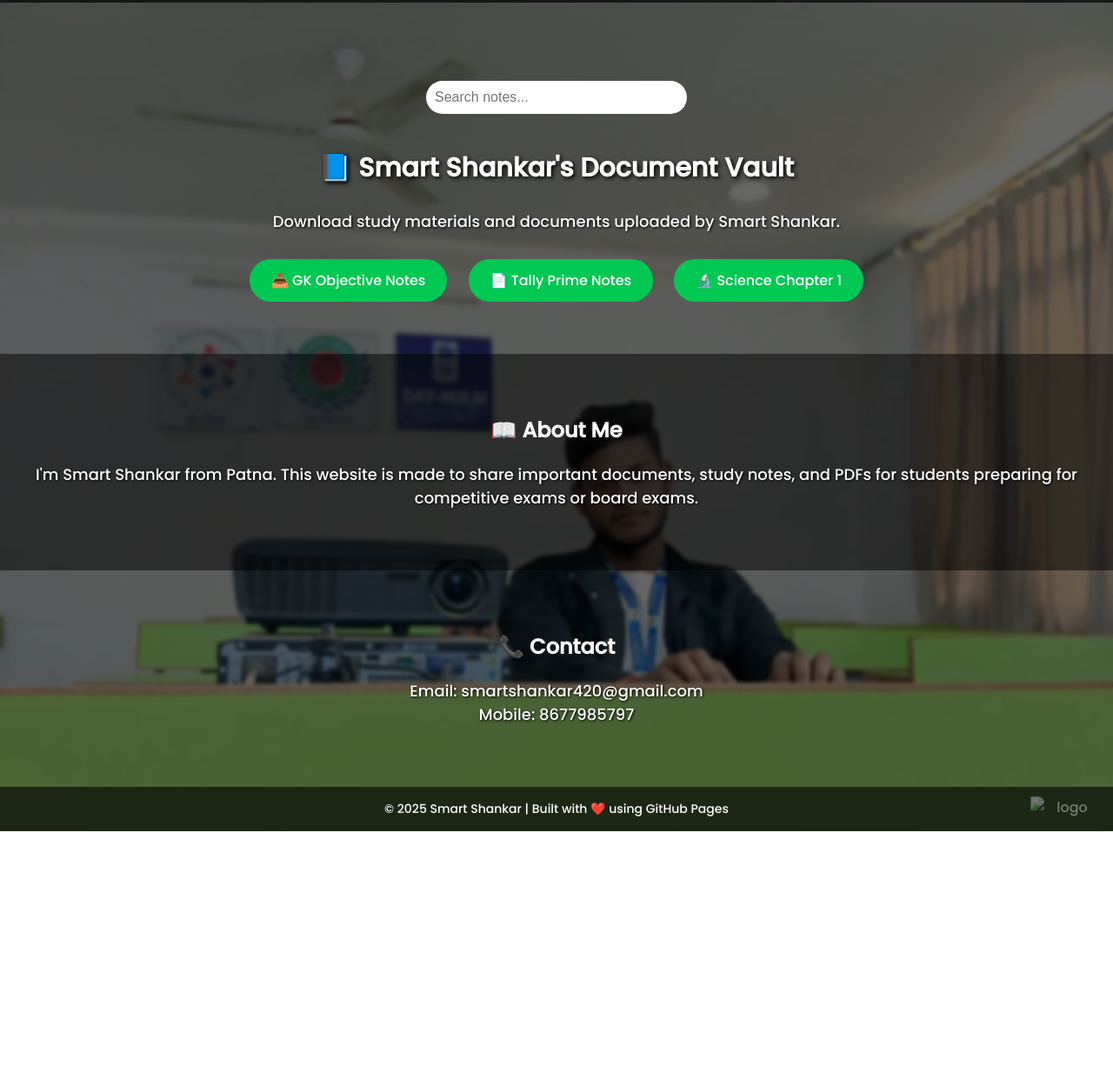
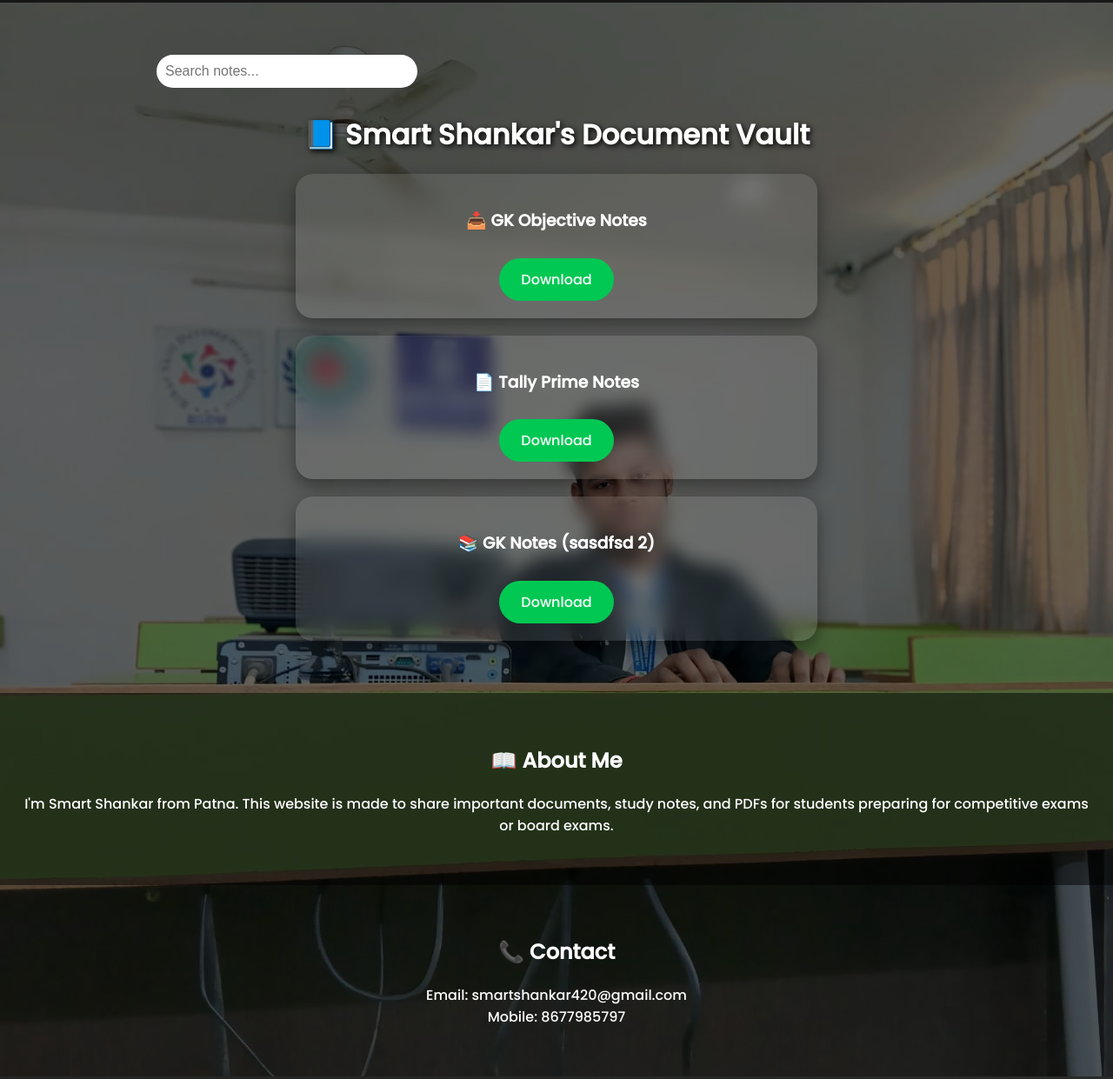
Before and after one commit to smartshankar420/APNA-DOCUMENT-SMART-SHANKAR, a plain HTML site: page index.html in a window 1280 px wide. Shown: the part 42-1283 px from the top of the page at 87% size. Before the commit the page ends 998 px from the top, so only its background shows below. Drawn offline with Linux system fonts and the light colour scheme.

Commit message:
Update index.html

```diff
--- a/index.html
+++ b/index.html
@@ -7,15 +7,14 @@
 
   <!-- SEO -->
   <meta name="description" content="Download Smart Shankar's study notes, GK PDFs, and important documents." />
-  <meta name="keywords" content="Smart Shankar, GK Notes, Tally, Bihar Board, Study Material" />
+  <meta name="keywords" content="Smart Shankar, GK Notes, Study Material, Tally, Bihar Board" />
   <meta name="author" content="Smart Shankar" />
   <meta name="robots" content="index, follow" />
   <link rel="canonical" href="https://smartshankar420.github.io/APNA-DOCUMENT-SMART-SHANKAR/" />
 
-  <!-- Google Font -->
+  <!-- Font -->
   <link href="https://fonts.googleapis.com/css2?family=Poppins:wght@500&display=swap" rel="stylesheet" />
 
-  <!-- Style -->
   <style>
     * {
       box-sizing: border-box;
@@ -25,19 +24,18 @@
       margin: 0;
       padding: 0;
       font-family: 'Poppins', sans-serif;
-      background-image: linear-gradient(rgba(0, 0, 0, 0.6), rgba(0, 0, 0, 0.6)),
+      background-image: linear-gradient(rgba(0,0,0,0.6), rgba(0,0,0,0.6)),
         url('https://github.com/smartshankar420/APNA-DOCUMENT-SMART-SHANKAR/blob/main/WhatsApp%20Image%202025-04-21%20at%2020.52.15_397d8baa.jpg?raw=true');
       background-size: cover;
       background-position: center;
       background-attachment: fixed;
       color: white;
-      text-align: center;
-      backdrop-filter: blur(2px);
     }
 
     nav {
       background: rgba(0, 0, 0, 0.7);
-      padding: 10px 0;
+      padding: 10px;
+      text-align: center;
       position: sticky;
       top: 0;
       z-index: 1000;
@@ -55,44 +53,10 @@
       color: #00e676;
     }
 
-    h1 {
-      margin-top: 20px;
-      font-size: 30px;
-      text-shadow: 2px 2px 5px #000;
-    }
-
-    p {
-      font-size: 18px;
-      margin-bottom: 20px;
-      padding: 0 15px;
-      text-shadow: 1px 1px 3px #000;
-    }
-
-    .button {
-      background-color: #00c853;
-      color: white;
-      padding: 12px 25px;
-      border: none;
-      border-radius: 30px;
-      font-size: 16px;
-      text-decoration: none;
-      transition: background 0.3s ease;
-      margin: 10px;
-      display: inline-block;
-    }
-
-    .button:hover {
-      background-color: #00e676;
-    }
-
-    section {
-      padding: 50px 20px;
-    }
-
-    .footer {
-      background: rgba(0, 0, 0, 0.6);
-      padding: 15px;
-      font-size: 14px;
+    .container {
+      max-width: 1000px;
+      margin: auto;
+      padding: 40px 20px;
     }
 
     #searchBox {
@@ -101,73 +65,115 @@
       border: none;
       font-size: 16px;
       width: 300px;
-      max-width: 80%;
-      margin-top: 40px;
-      margin-bottom: 20px;
+      margin: 20px 0 30px 20px;
+      display: block;
     }
 
-    .logo {
-      position: fixed;
-      bottom: 15px;
-      right: 15px;
-      opacity: 0.4;
-      width: 80px;
+    h1 {
+      font-size: 32px;
+      text-align: center;
+      text-shadow: 2px 2px 6px black;
+      margin-top: 10px;
+    }
+
+    .card {
+      background: rgba(255, 255, 255, 0.1);
+      border-radius: 20px;
+      padding: 20px;
+      margin: 20px auto;
+      max-width: 600px;
+      box-shadow: 0 8px 20px rgba(0, 0, 0, 0.4);
+      backdrop-filter: blur(10px);
+      text-align: center;
+    }
+
+    .card a {
+      display: inline-block;
+      margin-top: 10px;
+      padding: 12px 25px;
+      background-color: #00c853;
+      color: white;
+      border-radius: 30px;
+      text-decoration: none;
+      font-size: 16px;
+      transition: 0.3s ease;
+    }
+
+    .card a:hover {
+      background-color: #00e676;
+    }
+
+    section {
+      padding: 40px 20px;
+    }
+
+    .footer {
+      text-align: center;
+      padding: 15px;
+      font-size: 14px;
+      background: rgba(0, 0, 0, 0.5);
+    }
+
+    @media (max-width: 600px) {
+      #searchBox {
+        width: 90%;
+        margin-left: 10px;
+      }
     }
   </style>
 
-  <!-- Search Filter Script -->
   <script>
     function filterFiles() {
-      let input = document.getElementById('searchBox').value.toLowerCase();
-      let links = document.getElementsByClassName('button');
-      for (let i = 0; i < links.length; i++) {
-        let text = links[i].innerText.toLowerCase();
-        links[i].style.display = text.includes(input) ? 'inline-block' : 'none';
+      let input = document.getElementById("searchBox").value.toLowerCase();
+      let cards = document.getElementsByClassName("card");
+      for (let i = 0; i < cards.length; i++) {
+        let text = cards[i].innerText.toLowerCase();
+        cards[i].style.display = text.includes(input) ? "block" : "none";
       }
     }
   </script>
 </head>
 
 <body>
-
-  <!-- 🔝 Navigation Menu -->
   <nav>
     <a href="#home">Home</a>
     <a href="#about">About</a>
     <a href="#contact">Contact</a>
   </nav>
 
-  <!-- 🔍 Search Box Above Title -->
-  <section id="home">
+  <div class="container" id="home">
     <input type="text" id="searchBox" onkeyup="filterFiles()" placeholder="Search notes..." />
 
     <h1>📘 Smart Shankar's Document Vault</h1>
-    <p>Download study materials and documents uploaded by Smart Shankar.</p>
 
-    <a href="GK%20OBJECTIVE%20NOTES.pdf" class="button">📥 GK Objective Notes</a>
-    <a href="Tally_Presentation_Design_Animation_Ready.pdf" class="button">📄 Tally Prime Notes</a>
-    <a href="Science_Chapter_1.pdf" class="button">🔬 Science Chapter 1</a>
-  </section>
+    <div class="card">
+      <h3>📥 GK Objective Notes</h3>
+      <a href="GK%20OBJECTIVE%20NOTES.pdf" download>Download</a>
+    </div>
 
-  <!-- 📖 About Section -->
-  <section id="about" style="background: rgba(0,0,0,0.5);">
+    <div class="card">
+      <h3>📄 Tally Prime Notes</h3>
+      <a href="Tally_Presentation_Design_Animation_Ready.pdf" download>Download</a>
+    </div>
+
+    <div class="card">
+      <h3>📚 GK Notes (sasdfsd 2)</h3>
+      <a href="sasdfsd%202.pdf" download>Download</a>
+    </div>
+  </div>
+
+  <section id="about" style="background: rgba(0, 0, 0, 0.5); text-align: center;">
     <h2>📖 About Me</h2>
     <p>I'm Smart Shankar from Patna. This website is made to share important documents, study notes, and PDFs for students preparing for competitive exams or board exams.</p>
   </section>
 
-  <!-- 📞 Contact Section -->
-  <section id="contact">
+  <section id="contact" style="text-align: center;">
     <h2>📞 Contact</h2>
     <p>Email: smartshankar420@gmail.com<br>Mobile: 8677985797</p>
   </section>
 
-  <!-- 👣 Footer -->
   <div class="footer">
     © 2025 Smart Shankar | Built with ❤️ using GitHub Pages
   </div>
-
-  <!-- 🔻 Logo Watermark -->
-  <img src="logo.png" alt="logo" class="logo" />
-
 </body>
 </html>
```
